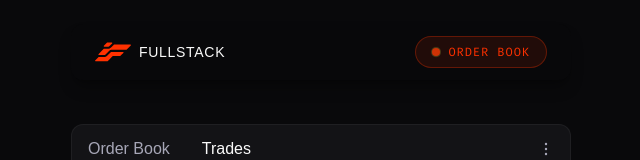
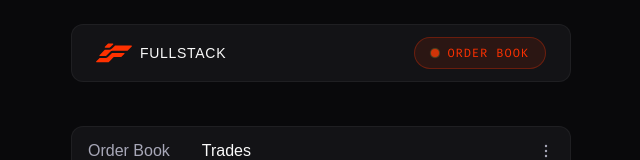
Before and after one commit to anmst21/fullstack-trade, a Next.js app: page /trades in a window 1280 px wide. Shown: the top 160 px of the page, without its empty margins (319-959 px from the left). Built offline with nearby package versions, Linux system fonts and the light colour scheme; no server answers; a web font is replaced by a local one.

Commit message:
chore: add classnames dep, update header styling
Match header bg to widget, make logo a link to fullstack.trade.

Co-Authored-By: Claude Sonnet 4.6 <noreply@anthropic.com>

```diff
--- a/package.json
+++ b/package.json
@@ -9,6 +9,7 @@
     "lint": "eslint"
   },
   "dependencies": {
+    "classnames": "^2.5.1",
     "next": "16.2.0",
     "react": "19.2.4",
     "react-dom": "19.2.4"
--- a/src/components/header/index.tsx
+++ b/src/components/header/index.tsx
@@ -2,17 +2,17 @@ import { Logo } from '../icons';
 
 export default function Header() {
   return (
-    <header className="sticky top-0 z-50 w-full px-4 py-3 pt-6">
-      <nav className="mx-auto max-w-[500px] bg-[#09090b]/80 backdrop-blur-sm rounded-xl shadow-lg shadow-black/30 overflow-hidden">
+    <header className="sticky top-0 z-50 w-full px-4 pt-6 pb-3">
+      <nav className="mx-auto max-w-[500px] bg-[#131316] rounded-xl overflow-hidden border border-white/5">
         <div className="h-14 px-4 lg:px-6 flex items-center justify-between">
 
           {/* Logo: icon + wordmark */}
-          <div className="flex items-center gap-2 shrink-0">
+          <a href="https://www.fullstack.trade/" target="_blank" rel="noopener noreferrer" className="flex items-center gap-2 shrink-0">
             <Logo className="h-8 w-auto" />
             <span className="hidden md:inline text-[#fafafa] font-medium tracking-wider text-sm uppercase">
               Fullstack
             </span>
-          </div>
+          </a>
 
           {/* Order Book badge */}
           <span className="inline-flex items-center gap-2 h-8 px-4 rounded-full bg-[#FF3100]/10 border border-[#FF3100]/30 font-mono uppercase tracking-[0.08em] text-xs text-[#FF3100]">
```
Also changed, not shown: 1 other file (tests, documents, lock files or other folders).
